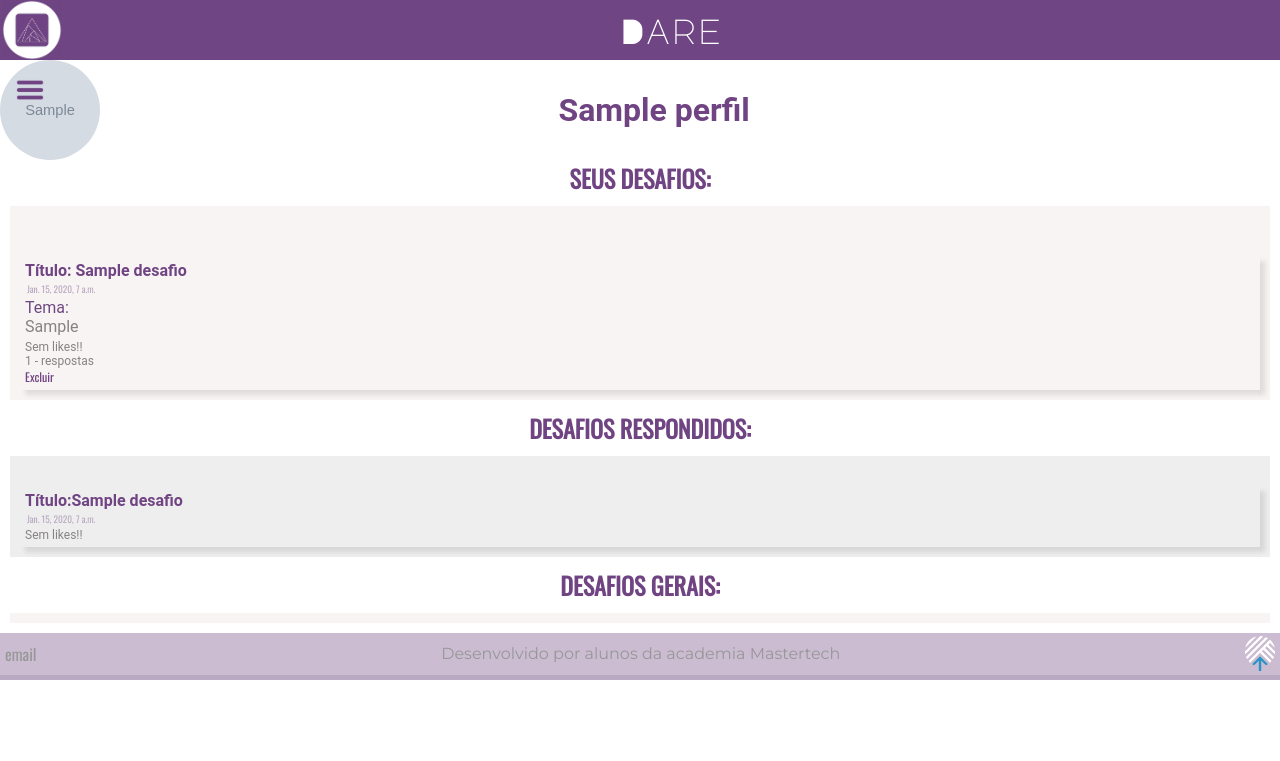
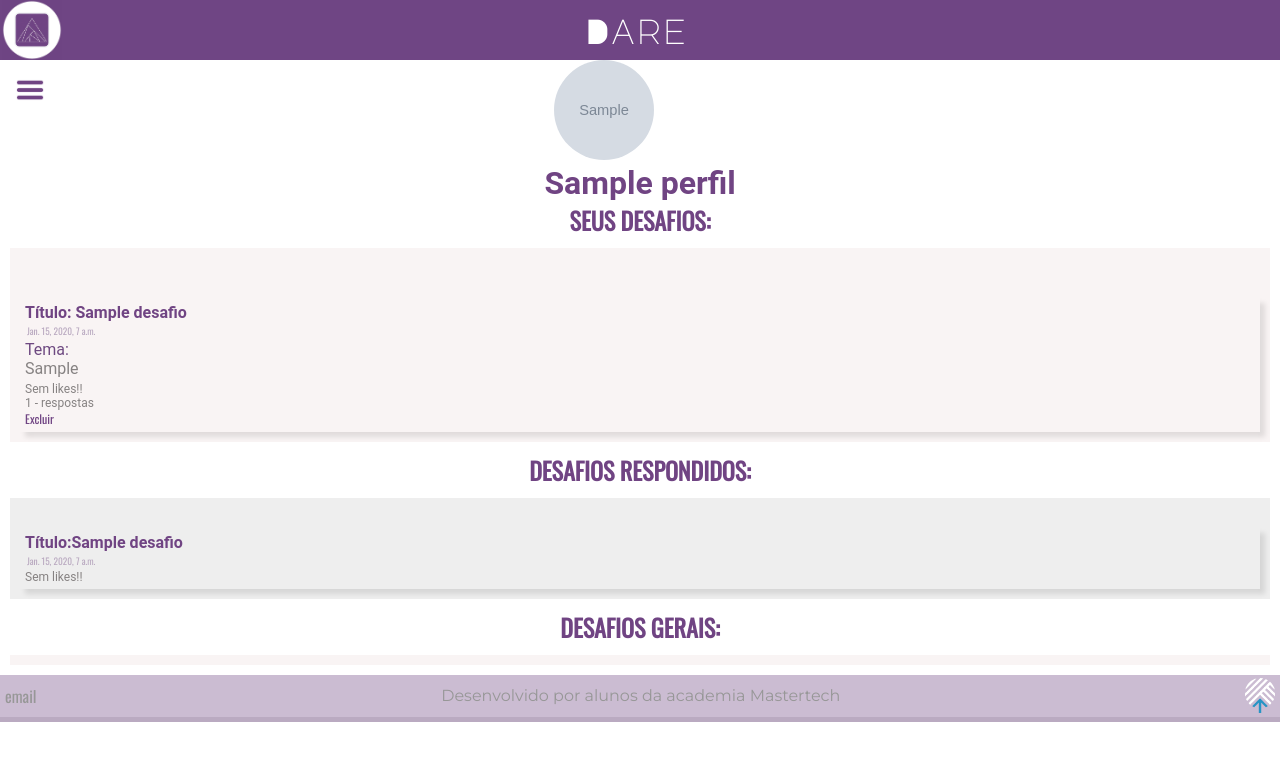
Before and after one commit to mariaFernanda2001/AjudandoMaria, a Django app: page /home/00000000-0000-0000-0000-000000000001 in a window 1280 px wide. Shown: the top 761 px of the page. Run offline with Django 3.2, Linux system fonts and the light colour scheme; tables that the repository leaves empty hold one stand-in row (values such as "Sample post"); grey boxes marked "Sample" are stand-in pictures.

Commit message:
cabecalho

```diff
--- a/website/static/css/stylebase.css
+++ b/website/static/css/stylebase.css
@@ -45,5 +45,6 @@ footer p a{
     color: white;
     font-family: 'Major Mono Display', monospace;
     font-size: 35px;
+    margin-right:35px;
 
 }
--- a/website/static/css/stylehome.css
+++ b/website/static/css/stylehome.css
@@ -57,6 +57,13 @@ a h4:hover{
 .cabecalho p{
     color: white;
 }
+.cabecalho img{
+ border-radius:50%;
+ width:100px;
+ height:100px;
+margin-left: 10px;}
+
+
 #check{
     display: none;
 }
--- a/website/templates/home.html
+++ b/website/templates/home.html
@@ -19,16 +19,20 @@
         </a>
         <a href="">
             <div class="link">Configurações</div>
-        </a>''
+        </a>
     </nav>
 </div>
+
+
 <div class="cabecalho">
-    <img src="/media/{{ perfil.avatar }}" alt="" style="border-radius:50%; width:100px; height:100px;">
-    <p></p><p></p>
-    <h1>{{ perfil.nome }}</h1>
-    <p>.....</p>
-    <p>............</p>
     <p></p>
+    <div>
+    <img src="/media/{{ perfil.avatar }}" alt="" >
+    <h1>{{ perfil.nome }}</h1></div><p></p>
+
+
+
+
 
 </div>
 <div id=seus-desafios>
```
Also changed, not shown: media/avatar/perfil-de-avatar-de-homem-no-icone-redondo_24640-14044.jpg (added).
